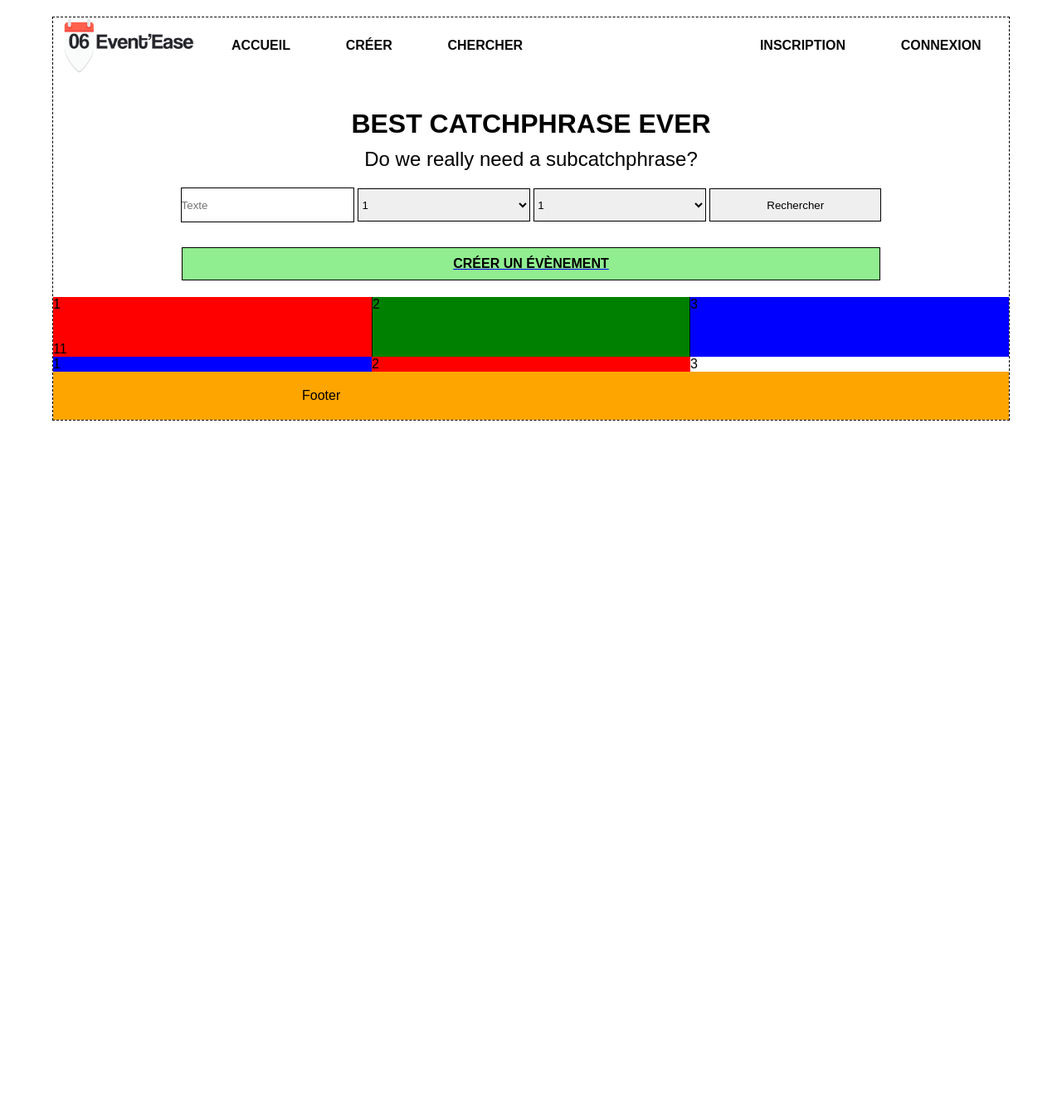
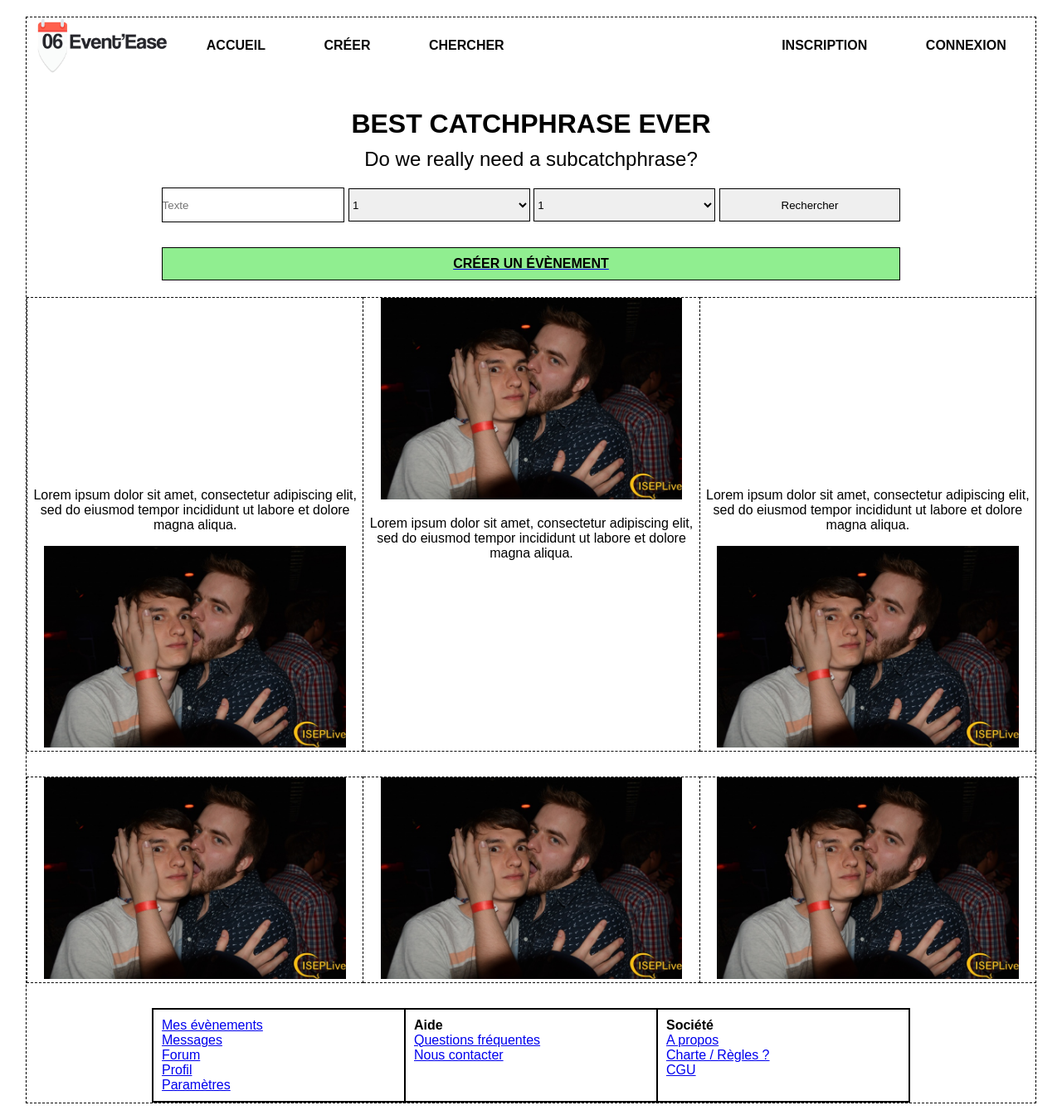
Before and after one commit to aurelienshz/g1a, a PHP site: page / in a window 1280 px wide. Shown: the whole page at 83% size. Before the commit the page ends 507 px from the top, so only its background shows below. Run offline with PHP 8.4, Linux system fonts and the light colour scheme.

Commit message:
Page d'accueil : progression

```diff
--- a/eventease/controleurs/accueil/index.php
+++ b/eventease/controleurs/accueil/index.php
@@ -9,7 +9,9 @@
 <body>
     <header class="">
         <h1>
-            <a href="#"><img src="<?php echo IMAGES . 'logo.jpg'; ?>" alt="EventEase" /></a>
+            <a href="#">
+                <img src="<?php echo IMAGES . 'logo.jpg'; ?>" alt="EventEase" />
+            </a>
         </h1>
         <nav>
           <ul id="raccourcis">
@@ -45,17 +47,50 @@
     </div>
 
     <div id="suggestions">
-        <div class="col-red">1<br/><br/><br/>11</div>
-        <div class="col-center">2</div>
-        <div class="col-blue">3</div>
+      <div class="row">
+        <div class="col">
+            <p>Lorem ipsum dolor sit amet, consectetur adipiscing elit, sed do eiusmod tempor incididunt ut labore et dolore magna aliqua.</p>
+            <img src="<?php echo IMAGES . 'img.jpg' ?>" alt="Texte alternatif" />
+        </div>
+        <div class="col">
+            <img src="<?php echo IMAGES . 'img.jpg' ?>" alt="Texte alternatif" />
+            <p>Lorem ipsum dolor sit amet, consectetur adipiscing elit, sed do eiusmod tempor incididunt ut labore et dolore magna aliqua.</p>
+        </div>
+        <div class="col">
+            <p>Lorem ipsum dolor sit amet, consectetur adipiscing elit, sed do eiusmod tempor incididunt ut labore et dolore magna aliqua.</p>
+            <img src="<?php echo IMAGES . 'img.jpg' ?>" alt="Texte alternatif" />
+        </div>
+      </div>
     </div>
 
     <div id="features">
-        <div class="col-blue">1</div>
-        <div class="col-red">2</div>
-        <div class="col-green">3</div>
+        <div class="col"><img src="<?php echo IMAGES . 'img.jpg' ?>" alt="Texte alternatif" /></div>
+        <div class="col"><img src="<?php echo IMAGES . 'img.jpg' ?>" alt="Texte alternatif" /></div>
+        <div class="col"><img src="<?php echo IMAGES . 'img.jpg' ?>" alt="Texte alternatif" /></div>
     </div>
 
-    <footer>Footer</footer>
+    <footer>
+      <div class="footer-row">
+        <div class="col-3">
+            <a href="#">Mes évènements</a><br />
+            <a href="#">Messages</a><br />
+            <a href="#">Forum</a><br />
+            <a href="#">Profil</a><br />
+            <a href="#">Paramètres</a><br />
+        </div>
+        <div class="col-3">
+            <h3>Aide</h3>
+            <a href="#">Questions fréquentes</a><br />
+            <a href="#">Nous contacter</a><br />
+        </div>
+        <div class="col-3">
+            <h3>Société</h3>
+            <a href="#">A propos</a><br />
+            <a href="#">Charte / Règles ?</a><br />
+            <a href="#">CGU</a><br />
+        </div>
+        </div>
+      </div>
+    </footer>
 </body>
 </html>
--- a/eventease/vues/assets/css/style.css
+++ b/eventease/vues/assets/css/style.css
@@ -1,6 +1,10 @@
+html {
+    width: 100%;
+    margin: 0 auto;
+}
 body {
     padding: 0 auto;
-    width: 90%;
+    width: 95%;
     margin: 20px auto;
     border: 1px dashed black;
 }
@@ -10,6 +14,7 @@ body {
 * {
     font-family: arial, serif;
 }
+
 
 /* HEADER */
 header {
@@ -84,6 +89,10 @@ header ul li a {
     text-transform: uppercase;
     font-weight: bold;
 }
+.lienbouton {
+    text-decoration: none;
+}
+
 
 #bigform input:focus {
     border: 1px solid grey;
@@ -103,30 +112,50 @@ header ul li a {
 /* SUGGESTIONS */
 #suggestions, #features {
     display: table;
+    table-layout: fixed;
+    border-collapse: collapse;
     width: 100%;
+    margin: 0 auto 30px auto;
 }
-#suggestions > div, #features > div {
+.row {
+    display: table-row;
+}
+.col {
     width: 33.333333%;
     display: table-cell;
-    border-collapse: collapse;
+    text-align: center;
+    border: 1px dashed black;
+    border: 1px dashed black;
 }
-.col-red {
-    background-color: red;
+.col img {
+    width: 90%;
+    margin: 0 auto;
 }
-.col-center {
-    background-color: green;
-    border-left: 1px solid black;
-    border-right: 1px solid black;
-}
-.col-blue {
-    background-color: blue;
+.col p {
+    top: 500px;
 }
 
 
-
 /* FOOTER */
-footer
-{
-    background-color: orange;
-    padding: 20px 300px;
+footer {
+    display: table;
+    table-layout: fixed;
+    border-collapse: collapse;
+    width: 75%;
+    margin: 0 auto;
 }
+.footer-row {
+    display: table-row;
+}
+.col-3 {
+    width: 33.3333333%;
+    display: table-cell;
+    text-align: left;
+    border: 2px solid black;
+    padding: 10px 10px;
+}
+.col-3 h3 {
+    margin: 0;
+    text-align: left;
+    font-size: 1em;
+}
```
Also changed, not shown: eventease/vues/assets/images/img.jpg (added).
